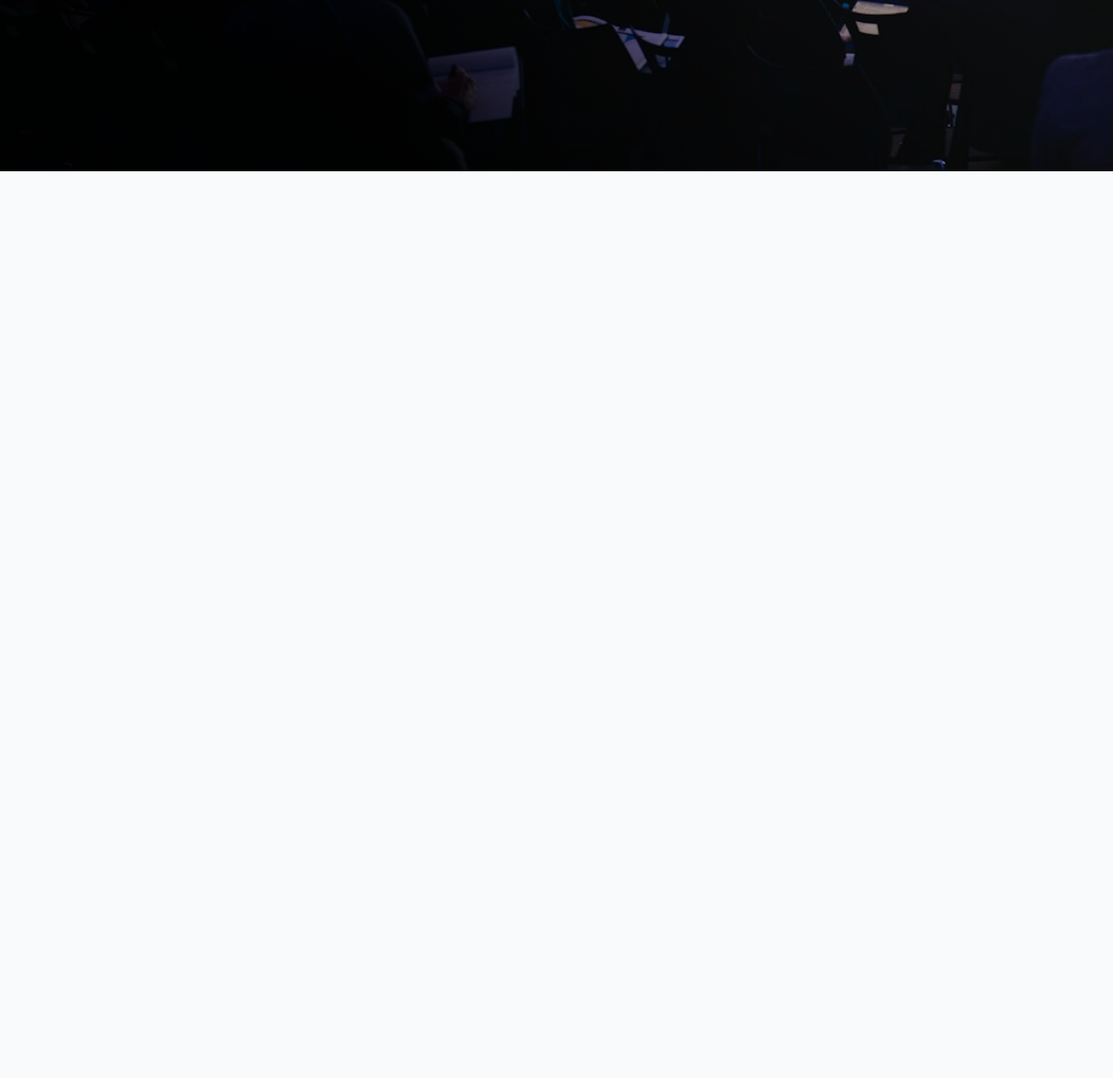
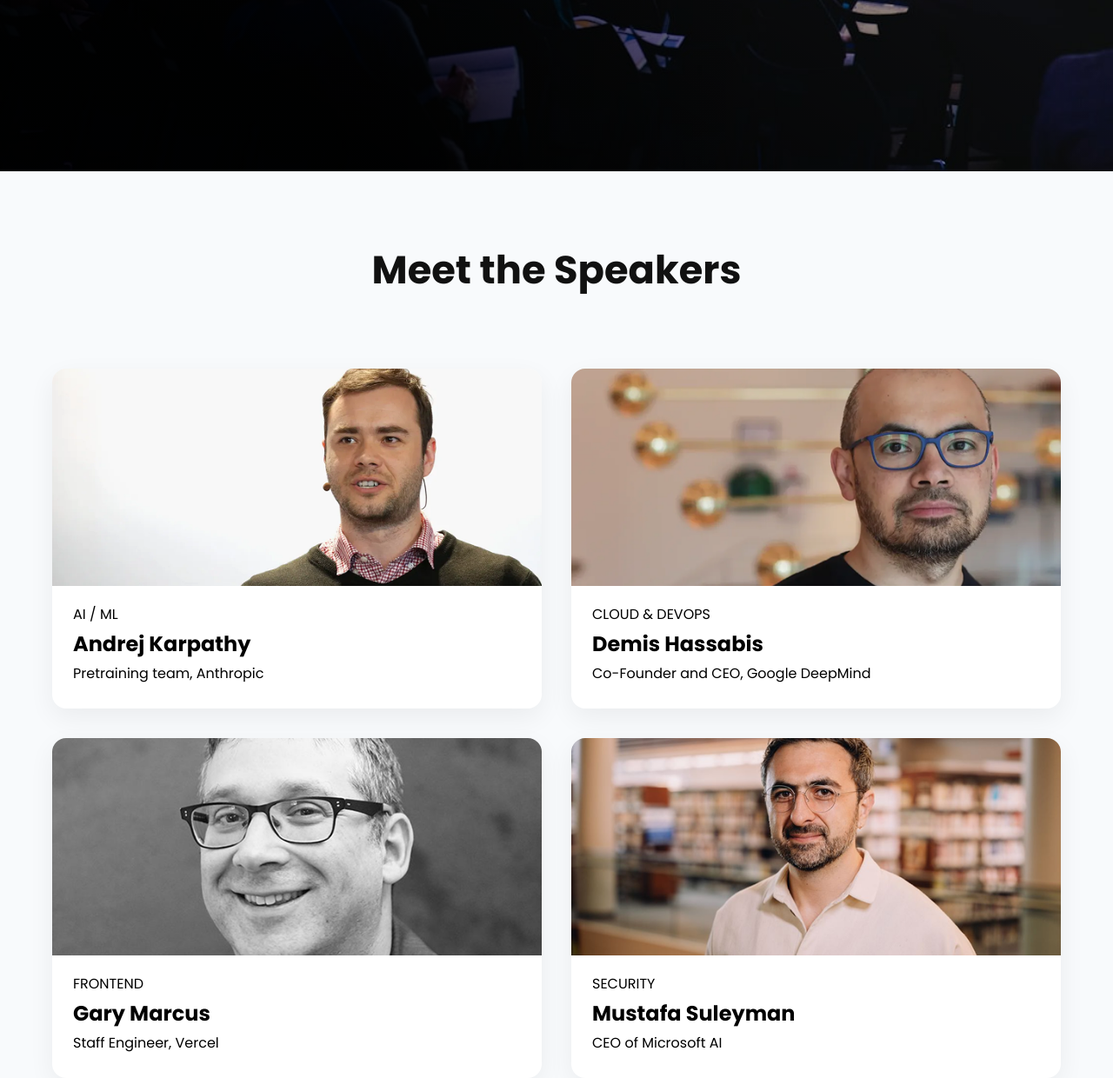
Before and after one commit to jm-jahed/assignment-01, a plain HTML site: page index.html in a window 1280 px wide. Shown: the part 750-1990 px from the top of the page at 87% size. Before the commit the page ends 947 px from the top, so only its background shows below. Drawn offline with Linux system fonts and the light colour scheme.

Commit message:
SPEAKERS SECTION

```diff
--- a/index.html
+++ b/index.html
@@ -45,5 +45,53 @@
         </div>
     </section>
     <!-- HERO SECTION  end -->
+
+    <!--  SPEAKERS SECTION (WITH IMAGES, 2 PER ROW)  -->
+    <section class="container speakers-section">
+        <h1>Meet the Speakers</h1>
+
+        <div class="speakers-grid">
+            <!-- Andrej Karpathy -->
+            <div class="speaker-card">
+                <img src="./images/andrej.png" alt="Andrej Karpathy" class="speaker-image" />
+                <div class="speaker-content">
+                    <p class="category ai-ml">AI / ML</p>
+                    <h2 class="name">Andrej Karpathy</h2>
+                    <p class="role">Pretraining team, Anthropic</p>
+                </div>
+            </div>
+
+            <!-- Demis Hassabis -->
+            <div class="speaker-card">
+                <img src="./images/demis.png" alt="Demis Hassabis" class="speaker-image" />
+                <div class="speaker-content">
+                    <p class="category cloud">CLOUD &amp; DEVOPS</p>
+                    <h2 class="name">Demis Hassabis</h2>
+                    <p class="role">Co-Founder and CEO, Google DeepMind</p>
+                </div>
+            </div>
+
+            <!-- Gary Marcus -->
+            <div class="speaker-card">
+                <img src="./images/gary.png" alt="Gary Marcus" class="speaker-image" />
+                <div class="speaker-content">
+                    <p class="category frontend">FRONTEND</p>
+                    <h2 class="name">Gary Marcus</h2>
+                    <p class="role">Staff Engineer, Vercel</p>
+                </div>
+            </div>
+
+            <!-- Mustafa Suleyman -->
+            <div class="speaker-card">
+                <img src="./images/mustafa.png" alt="Mustafa Suleyman" class="speaker-image" />
+                <div class="speaker-content">
+                    <p class="category security">SECURITY</p>
+                    <h2 class="name">Mustafa Suleyman</h2>
+                    <p class="role">CEO of Microsoft AI</p>
+                </div>
+            </div>
+        </div>
+    </section>
+    <!--  HERO SECTION  End  -->
 </body>
 </html>
--- a/style.css
+++ b/style.css
@@ -61,9 +61,7 @@ nav {
     line-height: 24px;
     cursor: pointer;
 }
-/* .common-btn:hover {
-    box-shadow: 0 6px 16px rgba(123, 92, 252, 0.5);
-} */
+
 
 /* HERO */
 .hero {
@@ -121,3 +119,48 @@ nav {
     cursor: pointer;
     margin-top: 278px;
 }
+/*  SPEAKERS SECTION  */
+.speakers-section h1 {
+    text-align: center;
+    font-size: 2.8rem;
+    margin: 80px 0;
+    font-weight: 700;
+    color: #111;
+}
+
+/*  columns  */
+.speakers-grid {
+    display: grid;
+    grid-template-columns: 1fr 1fr;
+    gap: 34px;
+}
+
+/*  Speaker Card  */
+.speaker-card {
+    background: #ffffff;
+    border-radius: 16px;
+    overflow: hidden;
+    box-shadow: 0 10px 30px rgba(0, 0, 0, 0.06);
+    transition: transform 0.3s ease, box-shadow 0.3s ease;
+}
+
+.speaker-card:hover {
+    transform: translateY(-6px);
+    box-shadow: 0 20px 40px rgba(0, 0, 0, 0.10);
+}
+
+/*  Image  */
+.speaker-image {
+    width: 100%;
+    height: 250px;
+    object-fit: cover;
+    display: block;
+}
+
+/*  Content  */
+.speaker-content {
+    padding: 20px 24px 28px;
+    display: flex;
+    flex-direction: column;
+    gap: 4px;
+}
```
